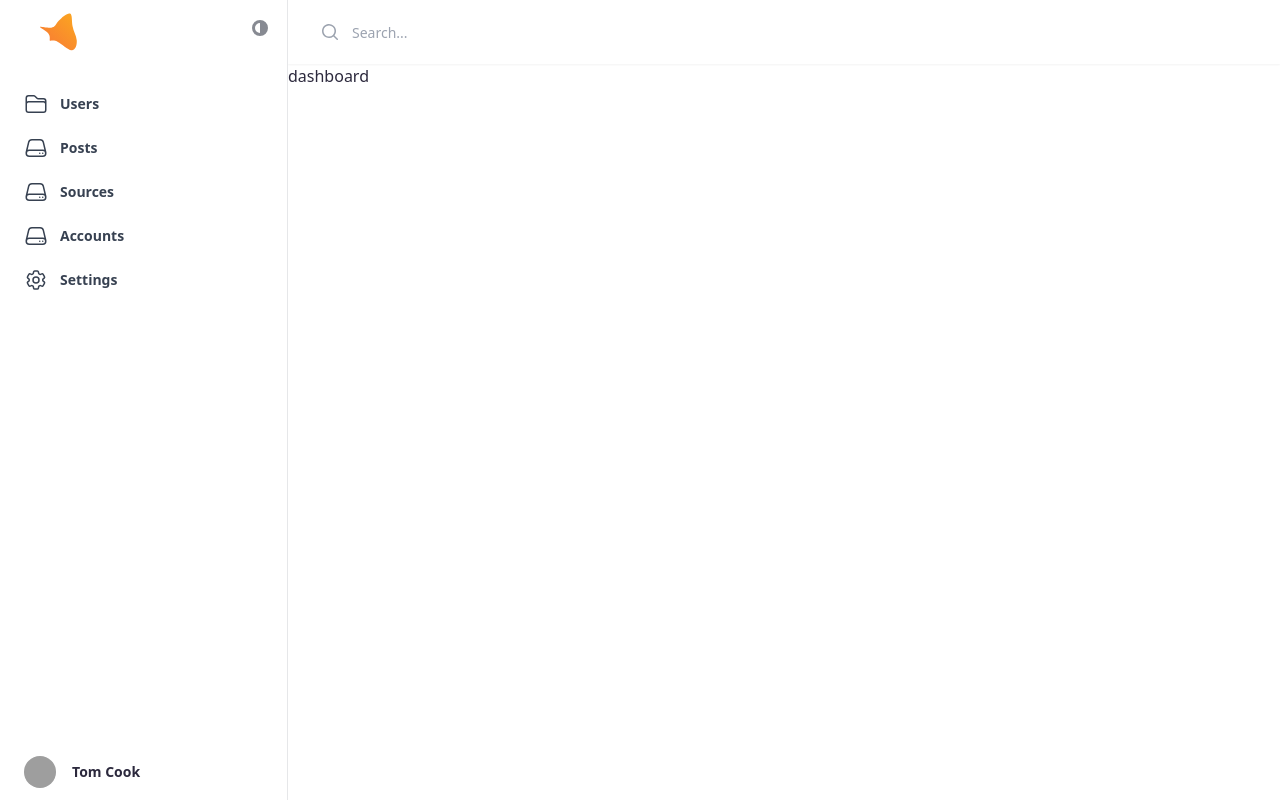
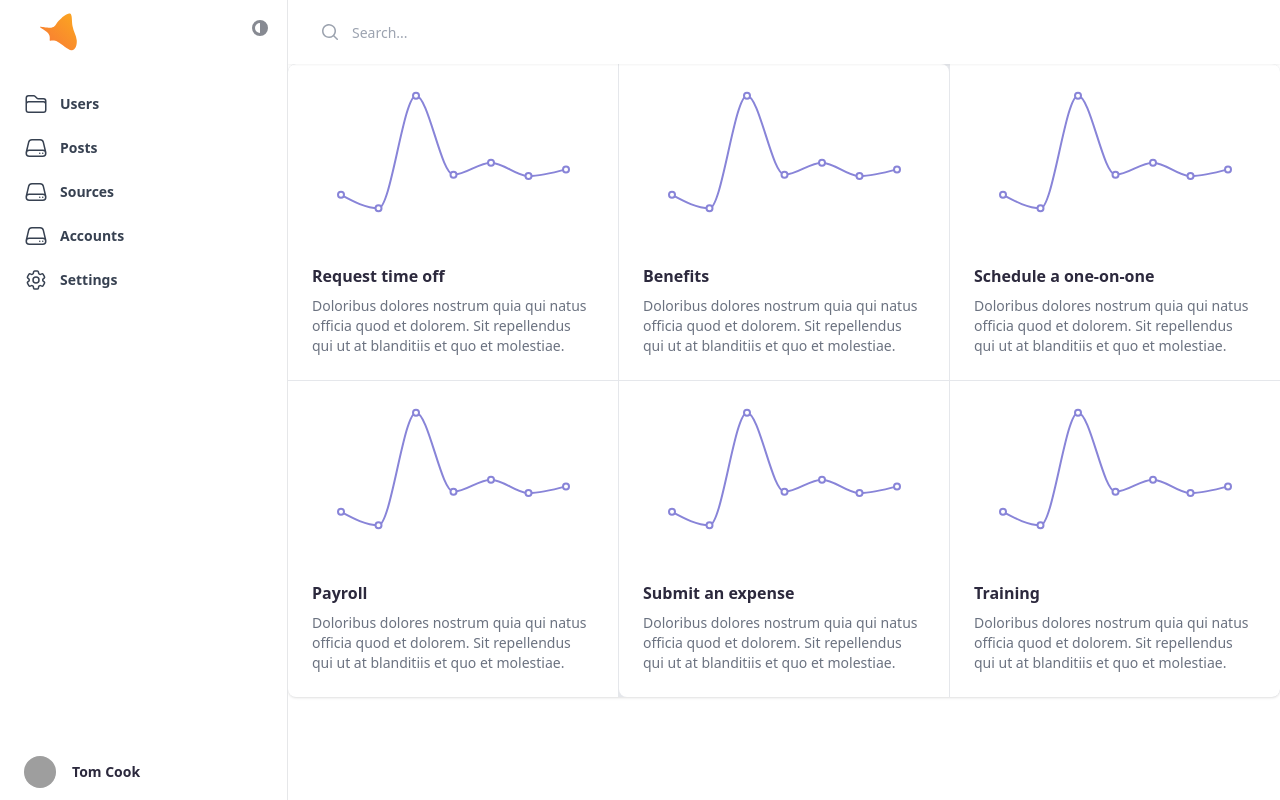
Before and after one commit to ehsansh84/social-dash-frnt, a React (Vite) app: page / in a window 1280 px wide. Built offline with nearby package versions, Linux system fonts and the light colour scheme; no server answers; grey boxes are pictures that could not be loaded.

Commit message:
add a layout for charts in dashboard

```diff
--- a/package.json
+++ b/package.json
@@ -41,6 +41,7 @@
     "react": "^18.2.0",
     "react-dom": "^18.2.0",
     "react-router-dom": "^6.21.0",
+    "recharts": "^2.10.3",
     "uuid": "^9.0.1"
   }
 }
--- a/src/Main.jsx
+++ b/src/Main.jsx
@@ -11,6 +11,7 @@ import { Index as SourceIndex } from "./pages/Source/Index"
 import { Edit as EditSource } from "./pages/Source/Edit"
 import { UserList } from "./pages/User/Components/UserList"
 import { Create as CreateUser } from "./pages/User/Create"
+import Dashboard from "./pages/Dashboard/Dashboard"
 
 export function Main() {
   return (
@@ -47,7 +48,7 @@ export function Main() {
         <Route path="posts/:postId/edit" element={<div>edit post</div>} />
 
         <Route path="settings" element={<div>settings</div>} />
-        <Route path="/" element={<div>dashboard</div>} />
+        <Route path="/" element={<Dashboard />} />
 
         <Route path="*" element={<div>not found</div>} />
 
--- /dev/null
+++ b/src/components/charts/TinyLineChart.jsx
@@ -0,0 +1,60 @@
+import { Line, LineChart, ResponsiveContainer, Tooltip } from "recharts"
+const data = [
+  {
+    name: "Page A",
+    uv: 4000,
+    pv: 2400,
+    amt: 2400,
+  },
+  {
+    name: "Page B",
+    uv: 3000,
+    pv: 1398,
+    amt: 2210,
+  },
+  {
+    name: "Page C",
+    uv: 2000,
+    pv: 9800,
+    amt: 2290,
+  },
+  {
+    name: "Page D",
+    uv: 2780,
+    pv: 3908,
+    amt: 2000,
+  },
+  {
+    name: "Page E",
+    uv: 1890,
+    pv: 4800,
+    amt: 2181,
+  },
+  {
+    name: "Page F",
+    uv: 2390,
+    pv: 3800,
+    amt: 2500,
+  },
+  {
+    name: "Page G",
+    uv: 3490,
+    pv: 4300,
+    amt: 2100,
+  },
+]
+
+export default function TinyLineChart() {
+  return (
+    <ResponsiveContainer width="100%" height="100%">
+      <LineChart width={300} height={100} data={data}>
+        <Tooltip
+          contentStyle={{ background: "transparent", border: "none" }}
+          labelStyle={{ display: "none" }}
+          position={{ x: -20, y: 110 }}
+        />
+        <Line type="monotone" dataKey="pv" stroke="#8884d8" strokeWidth={2} />
+      </LineChart>
+    </ResponsiveContainer>
+  )
+}
--- /dev/null
+++ b/src/pages/Dashboard/Dashboard.jsx
@@ -0,0 +1,98 @@
+import {
+  AcademicCapIcon,
+  BanknotesIcon,
+  CheckBadgeIcon,
+  ClockIcon,
+  ReceiptRefundIcon,
+  UsersIcon,
+} from "@heroicons/react/24/outline"
+import TinyLineChart from "../../components/charts/TinyLineChart"
+
+const actions = [
+  {
+    title: "Request time off",
+    href: "#",
+    icon: ClockIcon,
+    iconForeground: "text-teal-700",
+    iconBackground: "bg-teal-50",
+  },
+  {
+    title: "Benefits",
+    href: "#",
+    icon: CheckBadgeIcon,
+    iconForeground: "text-purple-700",
+    iconBackground: "bg-purple-50",
+  },
+  {
+    title: "Schedule a one-on-one",
+    href: "#",
+    icon: UsersIcon,
+    iconForeground: "text-sky-700",
+    iconBackground: "bg-sky-50",
+  },
+  {
+    title: "Payroll",
+    href: "#",
+    icon: BanknotesIcon,
+    iconForeground: "text-yellow-700",
+    iconBackground: "bg-yellow-50",
+  },
+  {
+    title: "Submit an expense",
+    href: "#",
+    icon: ReceiptRefundIcon,
+    iconForeground: "text-rose-700",
+    iconBackground: "bg-rose-50",
+  },
+  {
+    title: "Training",
+    href: "#",
+    icon: AcademicCapIcon,
+    iconForeground: "text-indigo-700",
+    iconBackground: "bg-indigo-50",
+  },
+]
+
+function classNames(...classes) {
+  return classes.filter(Boolean).join(" ")
+}
+
+export default function Dashboard() {
+  return (
+    <div className="divide-y divide-gray-200 dark:divide-gray-800 overflow-hidden rounded-lg bg-gray-200 dark:bg-gray-800 shadow sm:grid sm:grid-cols-2 sm:gap-px sm:divide-y-0 lg:grid-cols-3">
+      {actions.map((action, actionIdx) => (
+        <div
+          key={action.title}
+          className={classNames(
+            actionIdx === 0
+              ? "rounded-tl-lg rounded-tr-lg sm:rounded-tr-none"
+              : "",
+            actionIdx === 1 ? "sm:rounded-tr-lg" : "",
+            actionIdx === actions.length - 2 ? "sm:rounded-bl-lg" : "",
+            actionIdx === actions.length - 1
+              ? "rounded-bl-lg rounded-br-lg sm:rounded-bl-none"
+              : "",
+            "group relative bg-bg p-6 focus-within:ring-2 focus-within:ring-inset focus-within:ring-indigo-500",
+          )}
+        >
+          <div className="h-36 w-10/12 mx-auto">
+            <TinyLineChart />
+          </div>
+          <div className="mt-8">
+            <h3 className="text-base font-semibold leading-6 text-text">
+              <a href={action.href} className="focus:outline-none">
+                {/* Extend touch target to entire panel */}
+                {/* <span className="absolute inset-0" aria-hidden="true" /> */}
+                {action.title}
+              </a>
+            </h3>
+            <p className="mt-2 text-sm text-gray-500">
+              Doloribus dolores nostrum quia qui natus officia quod et dolorem.
+              Sit repellendus qui ut at blanditiis et quo et molestiae.
+            </p>
+          </div>
+        </div>
+      ))}
+    </div>
+  )
+}
```
Also changed, not shown: src/hardcoded.js (+113 -35 lines), 1 other file (tests, documents, lock files or other folders).
